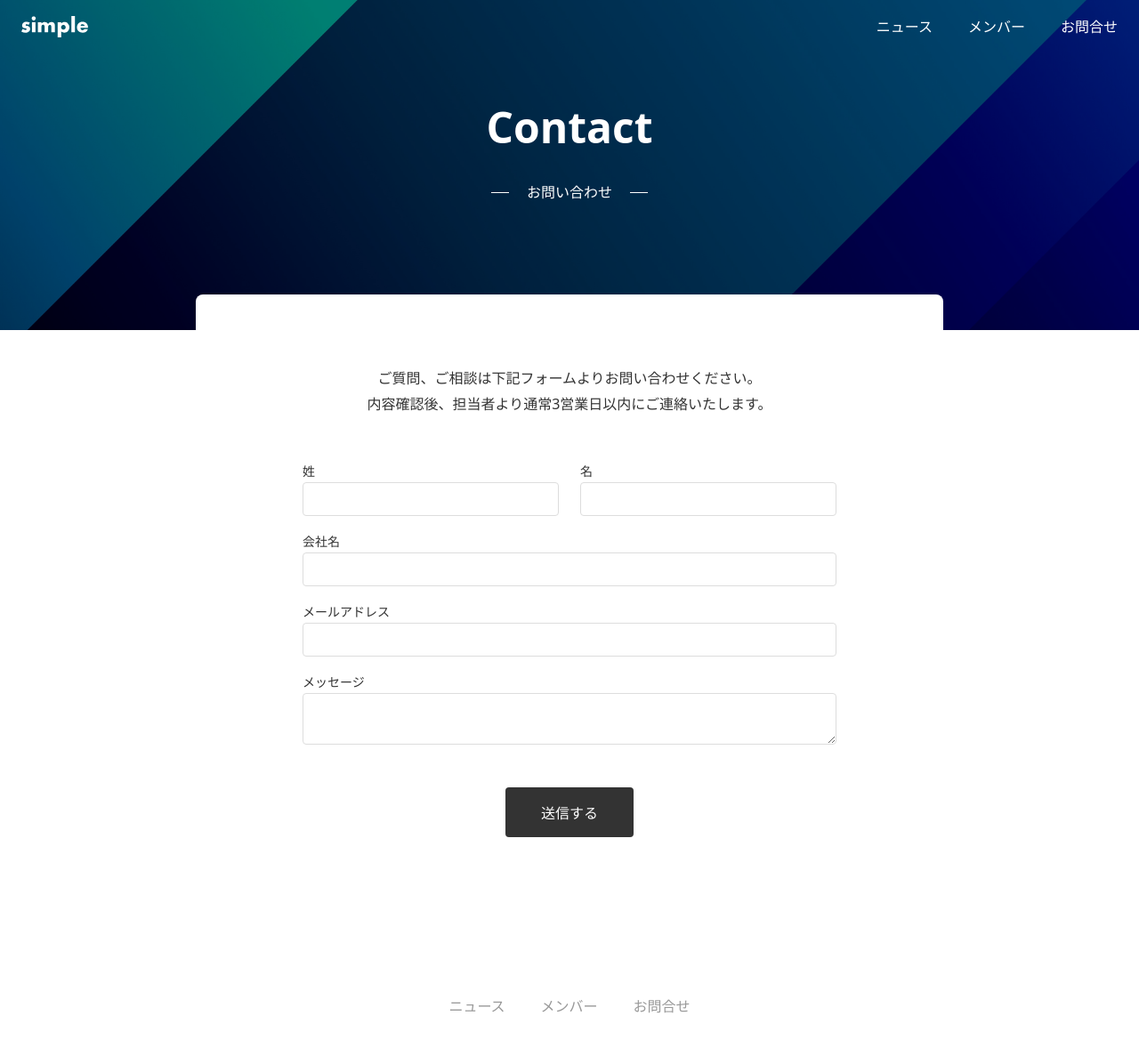
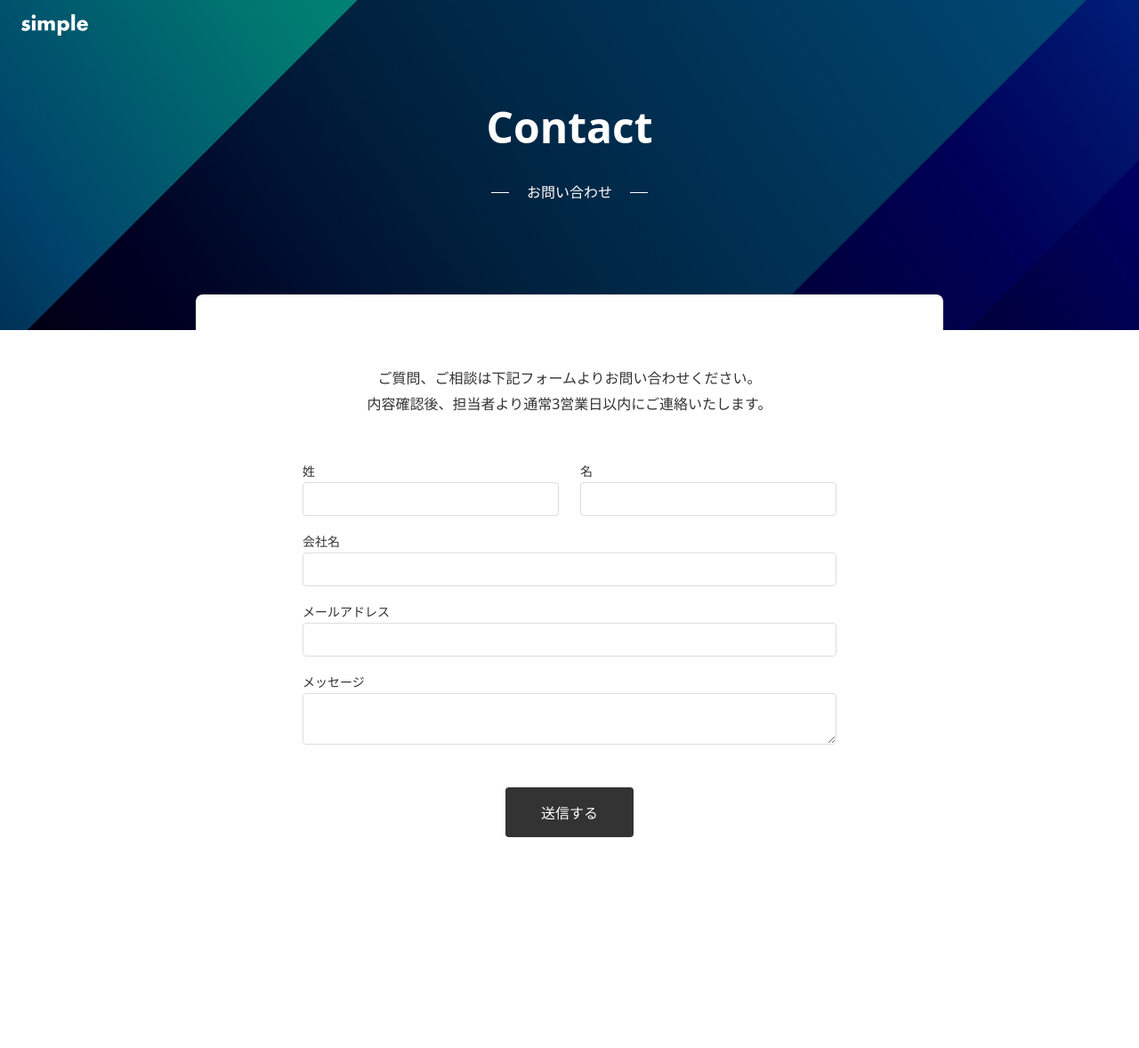
Before and after one commit to BlkYu/my-next-project, a Next.js app: page /contact in a window 1280 px wide. Shown: the whole page at 89% size. After the commit the page ends 1149 px from the top, so only its background shows below. Built offline with nearby package versions, Linux system fonts and the light colour scheme.

Commit message:
delete/ヘッダとメニューからサブ項目(メンバ、ニュース、問い合わせ)を削除

```diff
--- a/app/_components/Footer/index.tsx
+++ b/app/_components/Footer/index.tsx
@@ -6,7 +6,7 @@ export default function Footer(){
         <footer className={styles.footer}>
             <nav className={styles.nav}>
                 <ul className={styles.items}>
-                    <li className={styles.item}>
+                    {/* <li className={styles.item}>
                         <Link href="/news">ニュース</Link>
                     </li>
                     <li className={styles.item}>
@@ -14,7 +14,7 @@ export default function Footer(){
                     </li>
                     <li className={styles.item}>
                         <Link href="/contact">お問合せ</Link>
-                    </li>
+                    </li> */}
                 </ul>
             </nav>
         </footer>
--- a/app/_components/Menu/index.tsx
+++ b/app/_components/Menu/index.tsx
@@ -14,7 +14,7 @@ export default function Menu(){
         <div>
             <nav className={cx(styles.nav, isOpen && styles.open)}>
                 <ul className={styles.items}>
-                    <li>
+                    {/* <li>
                         <Link href="/news">ニュース</Link>
                     </li>
                     <li>
@@ -22,7 +22,7 @@ export default function Menu(){
                     </li>
                     <li>
                         <Link href="/contact">お問合せ</Link>
-                    </li>
+                    </li> */}
                 </ul>
             </nav>
             {isOpen ? (
```
